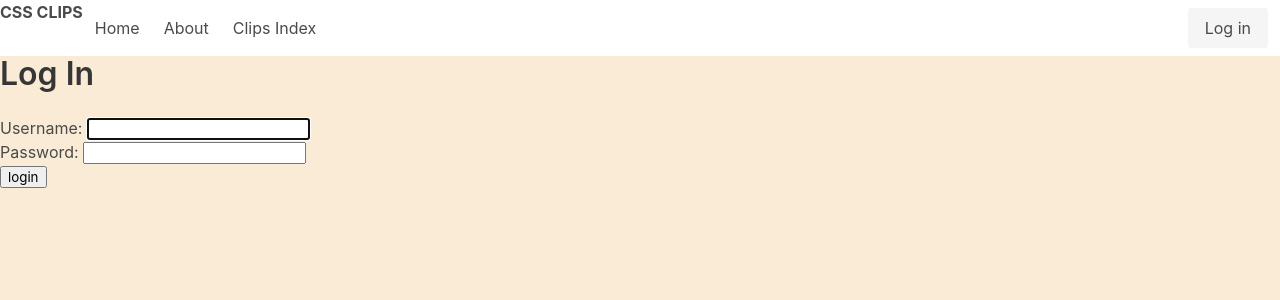
After one commit to coreyloftus/css-clips, a Django app: page /accounts/login/ in a window 1280 px wide. The commit adds this page. Shown: the top 300 px of the page. Run offline with Django 4.2, Linux system fonts and the light colour scheme.

Commit message:
add User model | add 'accounts/' path in urls.py | create login.html | update base.html for conditional login/logout buttons

```diff
--- a/css_clips/settings.py
+++ b/css_clips/settings.py
@@ -124,3 +124,5 @@ STATIC_URL = 'static/'
 DEFAULT_AUTO_FIELD = 'django.db.models.BigAutoField'
 STATIC_URL = '/static/'
 STATICFILES_DIRS = [os.path.join(BASE_DIR, 'main_app/static')]
+LOGIN_REDIRECT_URL = 'clips/'
+LOGOUT_REDIRECT_URL = '/'
--- a/css_clips/urls.py
+++ b/css_clips/urls.py
@@ -19,4 +19,5 @@ from django.urls import path, include
 urlpatterns = [
     path('admin/', admin.site.urls),
     path('', include('main_app.urls')),
+    path('accounts/', include('django.contrib.auth.urls')),
 ]
--- a/main_app/models.py
+++ b/main_app/models.py
@@ -1,4 +1,5 @@
 from django.db import models
+from django.contrib.auth.models import User
 
 # Create your models here.
 
@@ -10,6 +11,7 @@ class Clip(models.Model):
         max_length=10000, default='border:4mm ridge rgba(211, 220, 50, .6);')
     difficulty = models.CharField(max_length=5, default=1)
     created_at = models.DateTimeField(auto_now_add=True)
+    user = models.ForeignKey(User, on_delete=models.CASCADE, default=1)
 
     def __str__(self):
         return self.title
--- a/main_app/templates/base.html
+++ b/main_app/templates/base.html
@@ -31,8 +31,9 @@
                     <a class="navbar-item" href="/"> Home </a>
                     <a class="navbar-item" href="/about"> About </a>
                     <a class="navbar-item" href="/clips"> Clips Index </a>
+                    {% if user.is_authenticated %}
                     <a class="navbar-item" href="/clips/new"> Create Clip </a>
-
+                    {% endif %}
                     <!-- <div class="navbar-item has-dropdown is-hoverable">
                         <a class="navbar-link"> More </a> -->
 
@@ -49,10 +50,12 @@
                 <div class="navbar-end">
                     <div class="navbar-item">
                         <div class="buttons">
-                            <a class="button is-primary">
-                                <strong>Sign up</strong>
-                            </a>
-                            <a class="button is-light"> Log in </a>
+                            {% if user.is_authenticated %}
+                            <span class="navbar-item">Welcome: {{user.username}}</span>
+                            <a class="button is-light" href="{% url 'logout'%}"> Log Out </a>
+                            {% else %}
+                            <a class="button is-light" href="{% url 'login'%}"> Log in </a>
+                            {% endif %}
                         </div>
                     </div>
                 </div>
--- a/main_app/templates/clip_detail.html
+++ b/main_app/templates/clip_detail.html
@@ -2,7 +2,7 @@
 <h1>Detail Route for: <span class="has-text-weight-bold">{{clip.title}}</span></h1>
 <div class="is-flex is-flex-direction-row is-justify-content-space-evenly is-align-items-center">
     <div>
-        <div style="width:300px; height:300px; {{clip.css}}">
+        <div style="width:300px; height:300px;">
             {{clip.html | safe}}<style media="screen">{{clip.css | safe}}</style>
         </div>
     </div>
--- /dev/null
+++ b/main_app/templates/registration/login.html
@@ -0,0 +1,10 @@
+{% extends 'base.html' %}{% block content %}
+
+<h1 class="title">Log In</h1>
+<form method="post" action="{% url 'login' %}">
+    {% csrf_token %} {{ form.as_p }}
+    <input type="submit" class="btn" value="login" />
+    <input type="hidden" name="next" value="{{next}}" />
+</form>
+
+{% endblock %}
```
Also changed, not shown: planning.md (+6 -0 lines), main_app/migrations/0004_clip_user.py (added).
